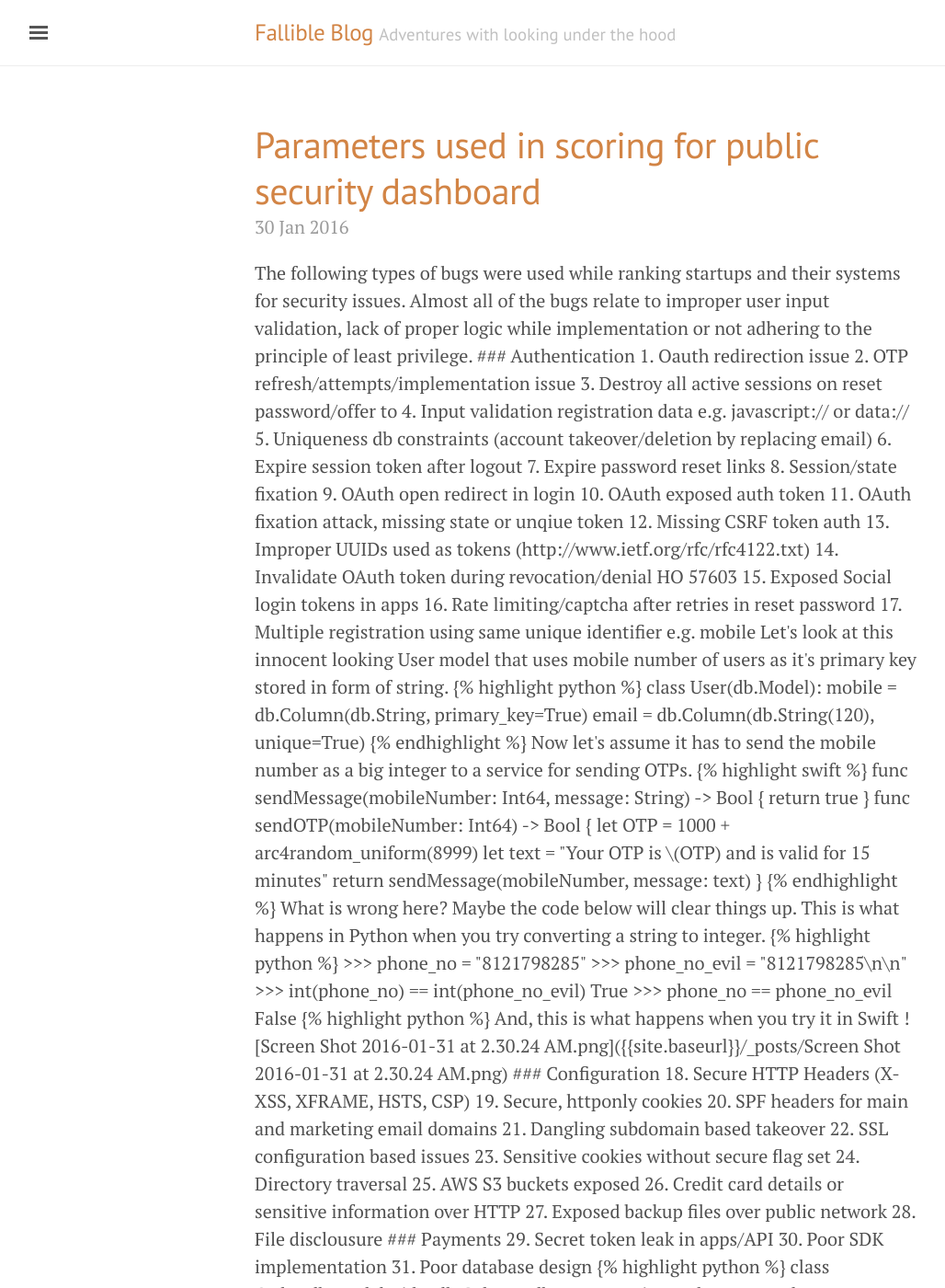
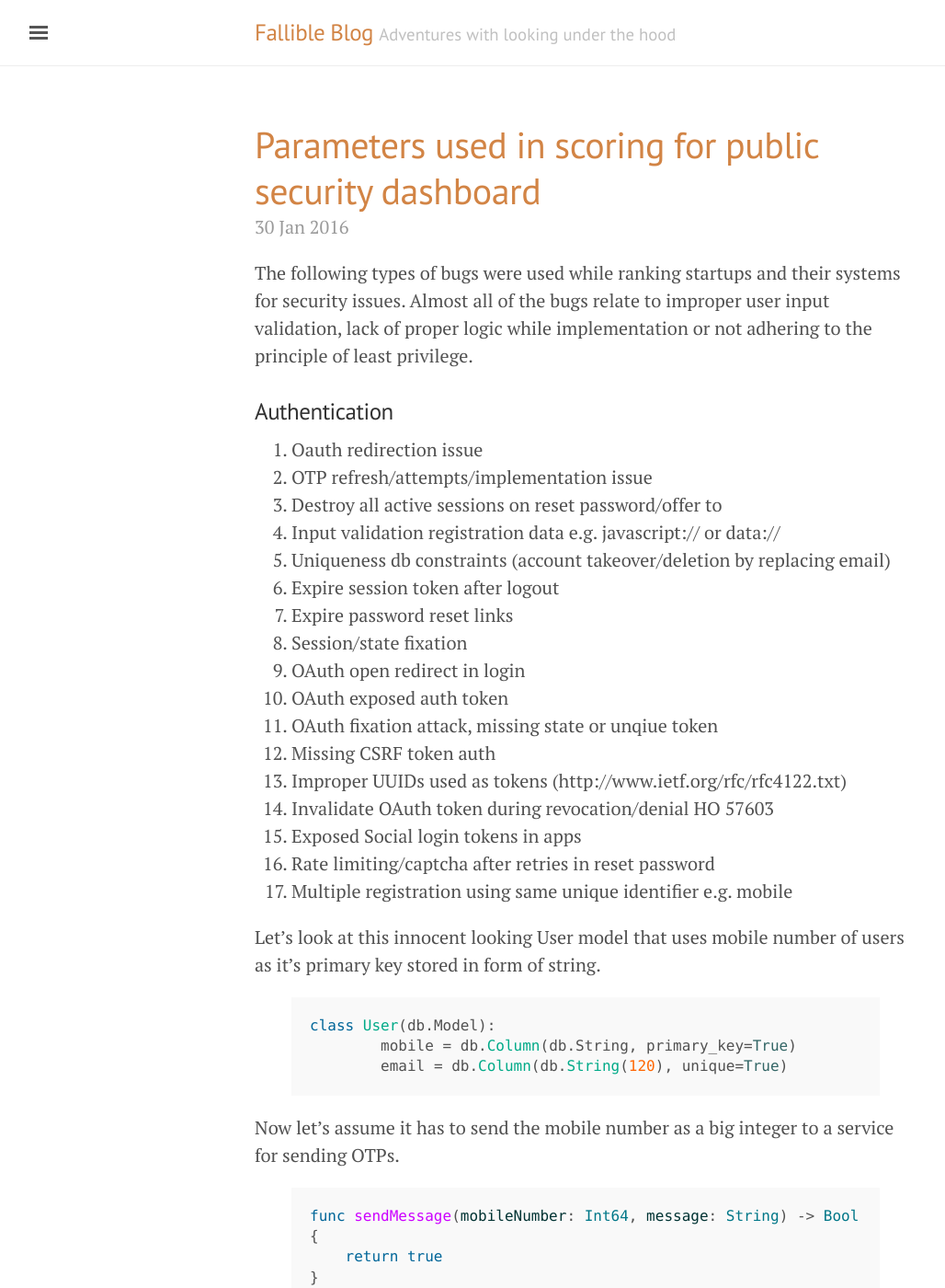
Before and after one commit to FallibleInc/blog, a Jekyll site: the page built from index.html, in a window 1280 px wide and 1400 px high. Shown: the whole window at 92% size, without its empty margins (3-1031 px from the left). Built offline with Jekyll 4.4.1, drawn with Linux system fonts in a browser that asks for light colours; the list of posts is cut into pages by our own code; comment, search, counter and statistics services are not loaded; some of the changed text lies outside the part shown.

Commit message:
Updated 2016-01-30-indian-startups-security-report-scoring-paramters.md

```diff
--- a/_posts/2016-01-30-indian-startups-security-report-scoring-paramters.md
+++ b/_posts/2016-01-30-indian-startups-security-report-scoring-paramters.md
@@ -64,7 +64,7 @@ True
 >>> phone_no == phone_no_evil
 False
 
-{% highlight python %}
+{% endhighlight %}
 
 
 And, this is what happens when you try it in Swift
```
